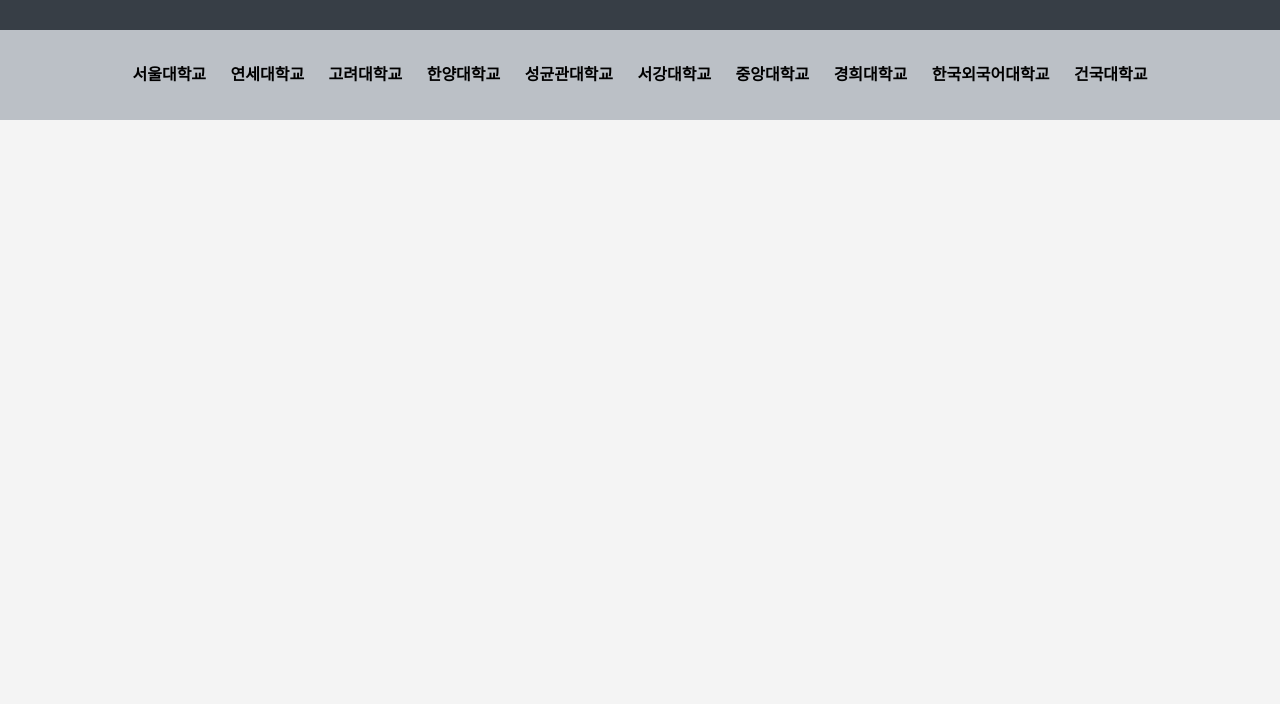
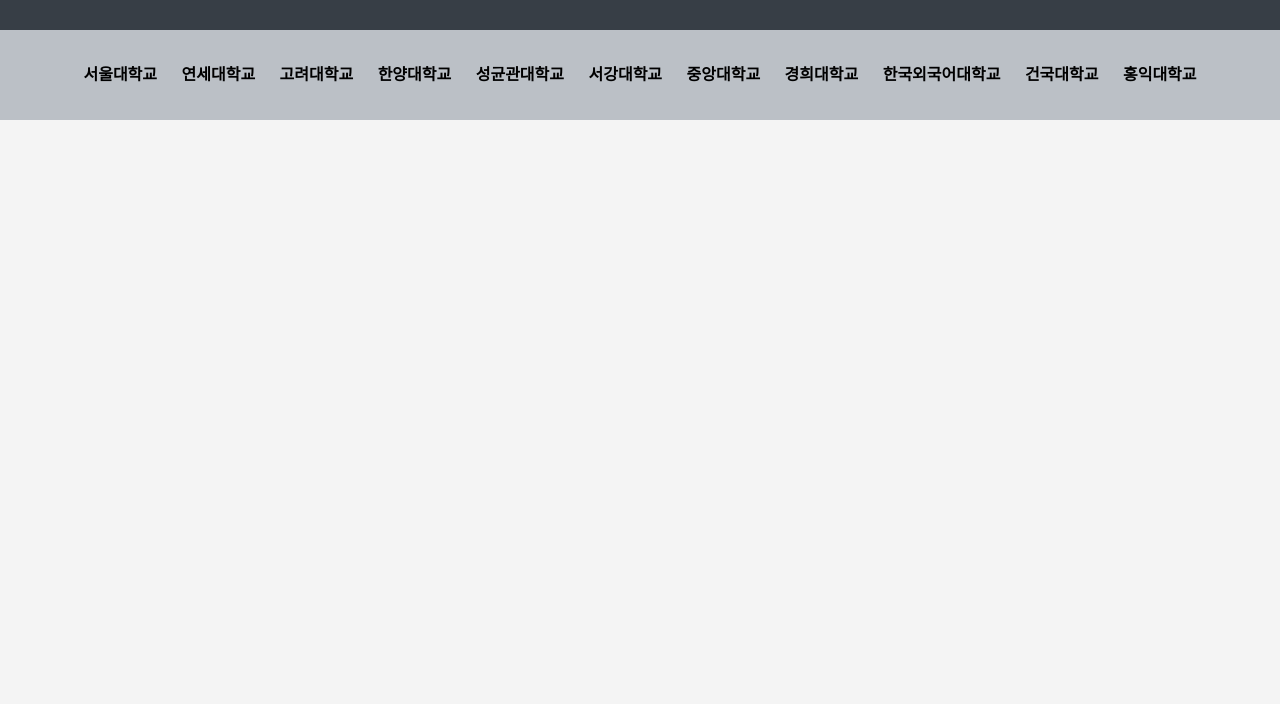
Before and after one commit to kisy12202/univ, a plain HTML site: page index.html in a window 1280 px wide. Shown: the part 96-800 px from the top of the page. Drawn offline with Linux system fonts and the light colour scheme.

Commit message:
Update index.html

```diff
--- a/index.html
+++ b/index.html
@@ -22,6 +22,7 @@
         <li><a href="kyunghee.html">경희대학교</a></li>
         <li><a href="hufs.html">한국외국어대학교</a></li>
         <li><a href="konkuk.html">건국대학교</a></li>
+        <li><a href="hongik.html">홍익대학교</a></li>
       </ul>
     </nav>
   </body>
```
